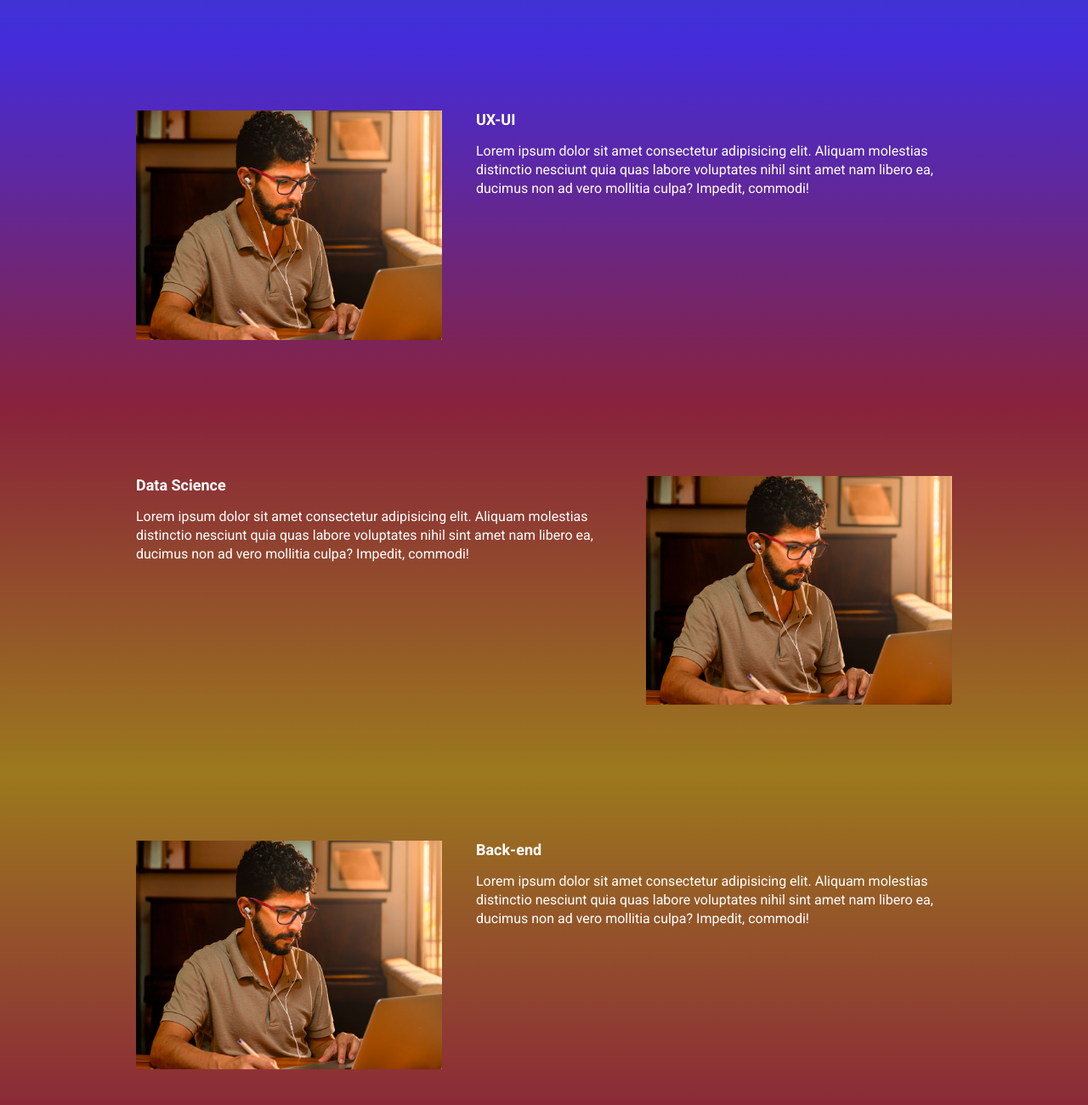
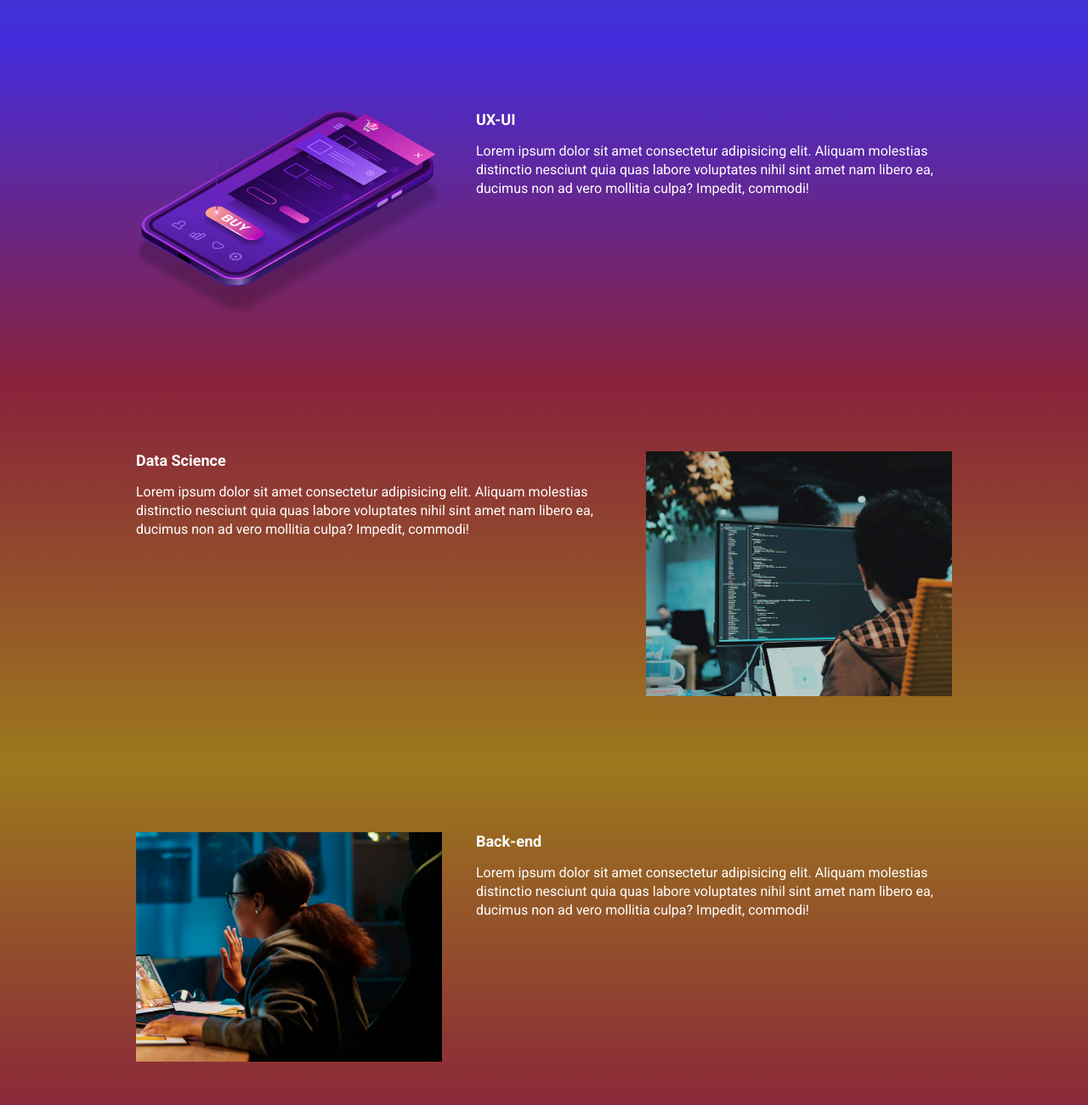
Before and after one commit to Mica313/tech-talks, a website built with Parcel: page src/index.html in a window 1280 px wide. Shown: the part 940-2240 px from the top of the page at 85% size. Built offline with nearby package versions, Linux system fonts and the light colour scheme.

Commit message:
alterando imgs

```diff
--- a/src/index.html
+++ b/src/index.html
@@ -49,7 +49,7 @@
                 <h2 class="event__details__title">UX-UI</h2>
                 <p class="event__details__description">Lorem ipsum dolor sit amet consectetur adipisicing elit. Aliquam molestias distinctio nesciunt quia quas labore voluptates nihil sint amet nam libero ea, ducimus non ad vero mollitia culpa? Impedit, commodi!</p>
             </div>
-            <img class="event__image" src="./images/frontend.png" alt="">
+            <img class="event__image" src="./images/ui-ux.png" alt="">
         </div>
     </section>
     <section class="event event--data-science">
@@ -58,7 +58,7 @@
                 <h2 class="event__details__title">Data Science</h2>
                 <p class="event__details__description">Lorem ipsum dolor sit amet consectetur adipisicing elit. Aliquam molestias distinctio nesciunt quia quas labore voluptates nihil sint amet nam libero ea, ducimus non ad vero mollitia culpa? Impedit, commodi!</p>
             </div>
-            <img class="event__image" src="./images/frontend.png" alt="">
+            <img class="event__image" src="./images/data.png" alt="">
         </div>
     </section>
     <section class="event event--backend event--image-left">
@@ -67,7 +67,7 @@
                 <h2 class="event__details__title">Back-end</h2>
                 <p class="event__details__description">Lorem ipsum dolor sit amet consectetur adipisicing elit. Aliquam molestias distinctio nesciunt quia quas labore voluptates nihil sint amet nam libero ea, ducimus non ad vero mollitia culpa? Impedit, commodi!</p>
             </div>
-            <img class="event__image" src="./images/frontend.png" alt="">
+            <img class="event__image" src="./images/backend.png" alt="">
         </div>
     </section>
 
```
